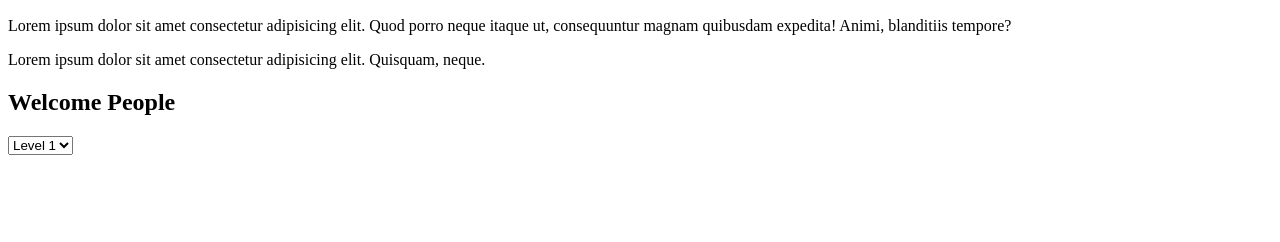
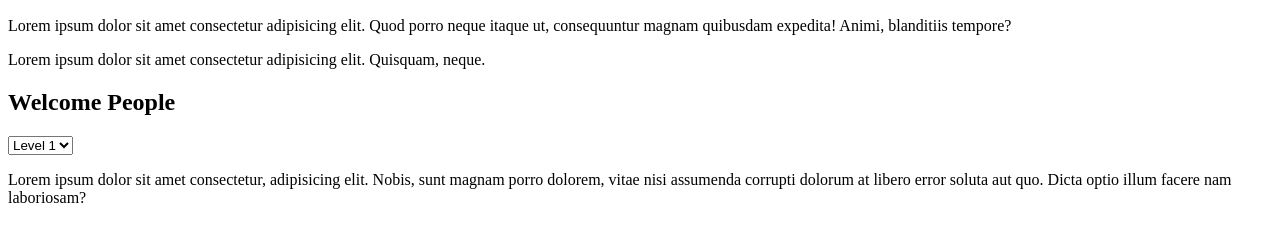
Before and after one commit to smitty33685/GIT-test, a plain HTML site: page index.html in a window 1280 px wide. Shown: the part 110-352 px from the top of the page. Drawn offline with Linux system fonts and the light colour scheme.

Commit message:
#33 Add section about

```diff
--- a/index.html
+++ b/index.html
@@ -21,6 +21,10 @@
         <option value="2">Level 2</option>
         <option value="3">Level 3</option>
     </select>
+    <section class="about">
+        <p>Lorem ipsum dolor sit amet consectetur, adipisicing elit. Nobis, sunt magnam porro dolorem, vitae nisi
+            assumenda corrupti dolorum at libero error soluta aut quo. Dicta optio illum facere nam laboriosam?</p>
+    </section>
 </body>
 
 </html>
```
Lines whose indentation alone changed are shown as unchanged.
